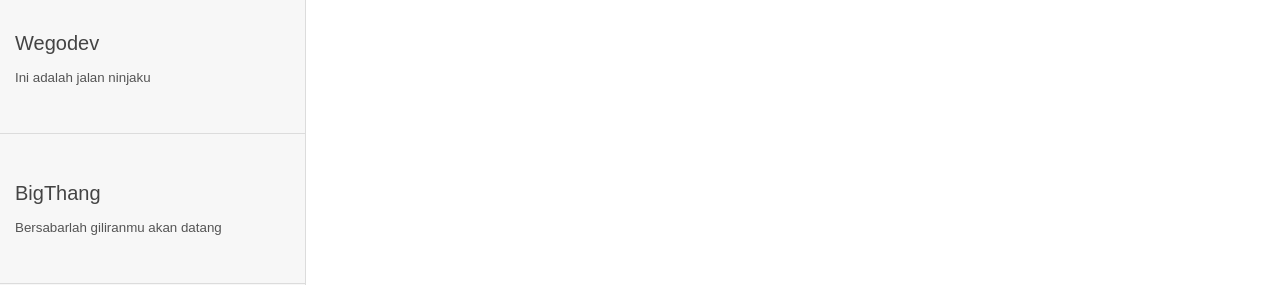
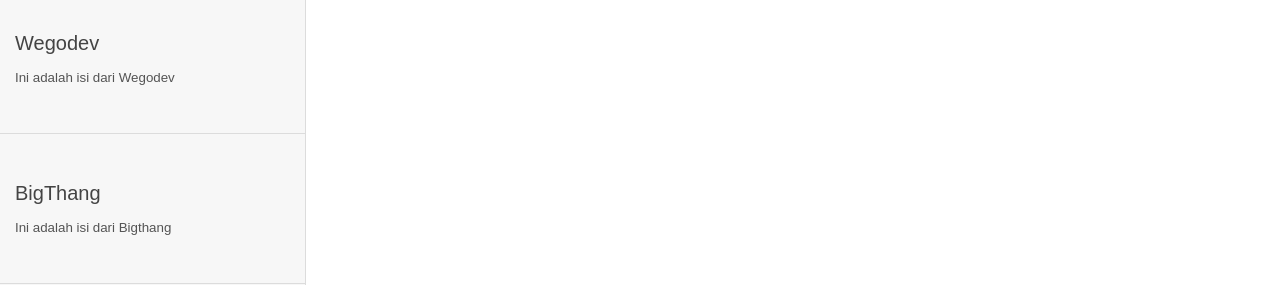
Before and after one commit to gilangp1/Bigthang-notes, a Vue app: page / in a window 1280 px wide. Shown: the part 165-450 px from the top of the page. Built offline with nearby package versions, Linux system fonts and the light colour scheme.

Commit message:
menambahkan alert jika data sudah ada 3 maka tidak bisa di save

```diff
--- a/src/App.vue
+++ b/src/App.vue
@@ -33,8 +33,8 @@ export default {
      return{
        dataForm : {},
        notes : [
-                    { id: 1, title: 'Wegodev', description: 'Ini adalah jalan ninjaku' },
-                    { id: 2, title: 'BigThang', description: 'Bersabarlah giliranmu akan datang'}
+                    { id: 1, title: 'Wegodev', description: 'Ini adalah isi dari Wegodev' },
+                    { id: 2, title: 'BigThang', description: 'Ini adalah isi dari Bigthang'}
                ]
      }
   },
@@ -60,9 +60,12 @@ export default {
                newId = this.notes[this.notes.length - 1].id + 1;
           }
 
-          let newNotes = {id : newId, 'title' : title, 'description' : description }
-
-          this.notes.push(newNotes);
+          if(this.notes.length < 3){
+               let newNotes = {id : newId, 'title' : title, 'description' : description }
+               this.notes.push(newNotes);
+          }else{
+               alert('tidak boleh lebih dari 3');
+          }
           this.editNote(newId);
      },
      updateNote(id, title, description){
--- a/src/components/ListNotes.vue
+++ b/src/components/ListNotes.vue
@@ -51,6 +51,7 @@ export default {
           background: #f7f7f7;
           height: 150px;
           width: 100%;
+
      }
      .btn-note:hover {
           background:#eaeaea;
```
